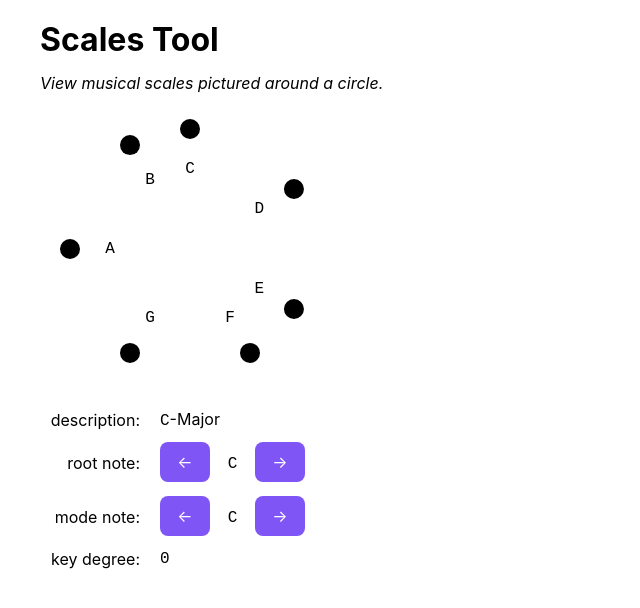
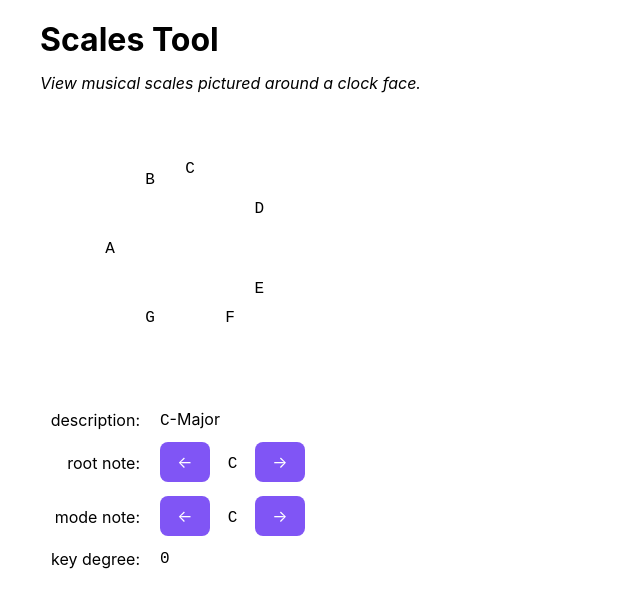
Before and after one commit to taylorhummon/scales-tool, a React (Vite) app: page / in a window 1280 px wide. Shown: the top 608 px of the page, without its empty margins (0-640 px from the left). Built offline with nearby package versions, Linux system fonts and the light colour scheme; a web font is replaced by a local one.

Commit message:
lighten unoccupied tick marks

```diff
--- a/index.html
+++ b/index.html
@@ -18,7 +18,7 @@
       Scales Tool
     </p>
     <p class="instructions">
-      View musical scales pictured around a circle.
+      View musical scales pictured around a clock face.
     </p>
     <div id="scales-tool-mount-point"></div>
     <script type="module" src="src/index.tsx"></script>
--- a/src/components/Canvas.tsx
+++ b/src/components/Canvas.tsx
@@ -4,7 +4,6 @@ import Clock from "src/components/Clock";
 import KeyDegree from "src/components/KeyDegree";
 import KeyDescription from "src/components/KeyDescription";
 import ModeNote from "src/components/ModeNote";
-import NoteDot from "src/components/NoteDot";
 import NoteLabel from "src/components/NoteLabel";
 import RootNote from "src/components/RootNote";
 import { buildClassString } from "src/utilities/css";
@@ -32,14 +31,9 @@ export default function Canvas({
         height="300px"
         width="300px"
       >
-        <Clock />
-        {arrayFromMap(derived.locatedNoteBySolfegeName, (locatedNote, solfegeName) => (
-          <NoteDot
-            key={solfegeName}
-            location={locatedNote.location}
-            solfegeName={solfegeName}
-          />
-        ))}
+        <Clock
+          occupiedTickMarks={derived.occupiedTickMarks}
+        />
         {arrayFromMap(derived.locatedNoteBySolfegeName, (locatedNote, solfegeName) => (
           <NoteLabel
             key={solfegeName}
--- a/src/components/Clock.module.css
+++ b/src/components/Clock.module.css
@@ -1,7 +1,7 @@
-@value color-gray from "../constants.css";
+@value color-dark-gray from "../constants.css";
 
 .clock {
   fill: none;
   stroke-width: 2;
-  stroke: color-gray;
+  stroke: color-dark-gray;
 }
--- a/src/components/Clock.tsx
+++ b/src/components/Clock.tsx
@@ -6,16 +6,26 @@ import { buildClassString } from "src/utilities/css";
 import cssModule from "src/components/Clock.module.css";
 
 
-export default function Clock(): JSX.Element {
+interface ClockProps {
+  occupiedTickMarks: Set<number>;
+}
+
+export default function Clock({
+  occupiedTickMarks
+}: ClockProps): JSX.Element {
+  const ticks = buildIndicesArray(12).map((hour) => {
+    const isOccupied = occupiedTickMarks.has(hour);
+    return Tick({ hour, isOccupied });
+  });
   return (
     <>
+      {ticks}
       <circle
         className={buildClassString(cssModule, ["clock"])}
         cx="0"
         cy="0"
         r={CLOCK_RADIUS}
       />
-      {buildIndicesArray(12).map((hour) => Tick({ hour }))}
     </>
   );
 }
--- a/src/components/NoteDot.module.css
+++ /dev/null
@@ -1,72 +0,0 @@
-@value color-black from "../constants.css";
-
-.note-dot {
-  fill: color-black;
-  offset-rotate: 0deg;
-
-  &.do {
-    &.only {
-      offset-path: path("M 0,-120");
-    }
-  }
-
-  &.re {
-    &.early {
-      offset-path: path("M 60,-103.92304845413263");
-    }
-
-    &.late {
-      offset-path: path("M 103.92304845413263,-60");
-    }
-  }
-
-  &.mi {
-    &.early {
-      offset-path: path("M 120,0");
-    }
-
-    &.late {
-      offset-path: path("M 103.92304845413263,60");
-    }
-  }
-
-  &.fa {
-    &.early {
-      offset-path: path("M 60,103.92304845413263");
-    }
-
-    &.late {
-      offset-path: path("M 0,120");
-    }
-  }
-
-  &.sol {
-    &.early {
-      offset-path: path("M 0,120");
-    }
-
-    &.late {
-      offset-path: path("M -60,103.92304845413263");
-    }
-  }
-
-  &.la {
-    &.early {
-      offset-path: path("M -103.92304845413263,60");
-    }
-
-    &.late {
-      offset-path: path("M -120,0");
-    }
-  }
-
-  &.ti {
-    &.early {
-      offset-path: path("M -103.92304845413263,-60");
-    }
-
-    &.late {
-      offset-path: path("M -60,-103.92304845413263");
-    }
-  }
-}
--- a/src/components/NoteDot.tsx
+++ /dev/null
@@ -1,25 +0,0 @@
-import { SolfegeName, Location } from "src/enumerations";
-import { buildClassString } from "src/utilities/css";
-
-import cssModule from "src/components/NoteDot.module.css";
-
-
-interface NoteDotProps {
-  location: Location;
-  solfegeName: SolfegeName;
-}
-
-export default function NoteDot({
-  location,
-  solfegeName
-}: NoteDotProps): JSX.Element {
-  return (
-    <circle
-      className={buildClassString(cssModule, ["note-dot", solfegeName, location])}
-      cx="0"
-      cy="0"
-      r="10"
-      data-testid={`note-dot-${solfegeName}`}
-    />
-  );
-}
--- a/src/components/Tick.module.css
+++ b/src/components/Tick.module.css
@@ -1,6 +1,14 @@
-@value color-gray from "../constants.css";
+@value color-light-gray, color-dark-gray from "../constants.css";
 
 .tick {
   stroke-width: 3;
-  stroke: color-gray;
+  stroke: color-light-gray;
+
+  &.root {
+    stroke-width: 7;
+  }
+
+  &.occupied {
+    stroke: color-dark-gray;
+  }
 }
--- a/src/components/Tick.tsx
+++ b/src/components/Tick.tsx
@@ -6,14 +6,16 @@ import cssModule from "src/components/Tick.module.css";
 
 interface TickProps {
   hour: number;
+  isOccupied: boolean;
 }
 
 export default function Tick({
-  hour
+  hour,
+  isOccupied
 }: TickProps): JSX.Element {
   return (
     <line
-      className={className(hour)}
+      className={className(hour, isOccupied)}
       key={hour}
       x1={xOnClockAt(hour)}
       y1={yOnClockAt(hour)}
@@ -24,9 +26,11 @@ export default function Tick({
 }
 
 function className(
-  hour: number
+  hour: number,
+  isOccupied: boolean
 ): string {
   const classNames = ["tick"];
   if (hour === 0) classNames.push("root");
+  if (isOccupied) classNames.push("occupied");
   return buildClassString(cssModule, classNames);
 }
--- a/src/constants.css
+++ b/src/constants.css
@@ -1,2 +1,3 @@
-@value color-black: #000000;
-@value color-gray: #7F7F7F;
+@value color-black: rgb(0, 0, 0);
+@value color-dark-gray: rgb(30, 30, 30);
+@value color-light-gray: rgb(220, 220, 220);
--- a/src/types.ts
+++ b/src/types.ts
@@ -9,6 +9,7 @@ export interface Derived {
   modeNote: NaturalNote;
   keyDegree: number;
   locatedNoteBySolfegeName: Map<SolfegeName, LocatedNote>;
+  occupiedTickMarks: Set<number>;
 }
 
 export interface LocatedNote {
--- a/src/utilities/derived.ts
+++ b/src/utilities/derived.ts
@@ -1,5 +1,3 @@
-import type { Derived, LocatedNote, Note } from "src/types";
-
 import {
   Location,
   NATURAL_NOTES_IN_FCGDAEB_ORDER,
@@ -7,6 +5,7 @@ import {
   SOLFEGE_NAMES_IN_FCGDAEB_ORDER,
   SolfegeName,
 } from "src/enumerations";
+import type { Derived, LocatedNote, Note } from "src/types";
 import { buildMap } from "src/utilities/map";
 import { getNoteBySolfegeName } from "src/utilities/music";
 
@@ -16,13 +15,15 @@ export function derivedFromState(
   modeNumber: number
 ): Derived {
   const noteBySolfegeName = getNoteBySolfegeName(modeNumber, rootNumber);
+  const locatedNoteBySolfegeName = getLocatedNoteBySolfegeName(noteBySolfegeName, modeNumber);
   return {
     rootNumber,
     modeNumber,
     rootNote: getRootNote(noteBySolfegeName),
     modeNote: getModeNote(modeNumber),
     keyDegree: rootNumber - modeNumber,
-    locatedNoteBySolfegeName: getLocatedNoteBySolfegeName(noteBySolfegeName, modeNumber),
+    locatedNoteBySolfegeName,
+    occupiedTickMarks: getOccupiedTickMarks(locatedNoteBySolfegeName),
   };
 }
 
@@ -36,7 +37,7 @@ function getRootNote(
   noteBySolfegeName: Map<SolfegeName, Note>
 ): Note {
   const note = noteBySolfegeName.get(SolfegeName.Do);
-  if (! note) throw 'Oops. Could not find root note';
+  if (! note) throw "Oops. Could not find root note";
   return note;
 }
 
@@ -55,7 +56,7 @@ function getNote(
   solfegeName: SolfegeName
 ): Note {
   const note = noteBySolfegeName.get(solfegeName);
-  if (! note) throw 'Oops. Could not find note!';
+  if (! note) throw "Oops. Could not find note!";
   return note;
 }
 
@@ -68,3 +69,30 @@ function getLocation(
   if (index === -1) throw new Error(`invalid solfege note: ${solfegeName}`);
   return (modeNumber > index - 3) ? Location.Early : Location.Late;
 }
+
+function getOccupiedTickMarks(
+  locatedNoteBySolfegeName: Map<SolfegeName, LocatedNote>
+): Set<number> {
+  const tickMarks: Set<number> = new Set();
+  const doLocation = locatedNoteBySolfegeName.get(SolfegeName.Do)?.location;
+  if (doLocation === Location.Only) tickMarks.add(0);
+  const reLocation = locatedNoteBySolfegeName.get(SolfegeName.Re)?.location;
+  if (reLocation === Location.Early) tickMarks.add(1);
+  if (reLocation === Location.Late) tickMarks.add(2);
+  const miLocation = locatedNoteBySolfegeName.get(SolfegeName.Mi)?.location;
+  if (miLocation === Location.Early) tickMarks.add(3);
+  if (miLocation === Location.Late) tickMarks.add(4);
+  const faLocation = locatedNoteBySolfegeName.get(SolfegeName.Fa)?.location;
+  if (faLocation === Location.Early) tickMarks.add(5);
+  if (faLocation === Location.Late) tickMarks.add(6);
+  const solLocation = locatedNoteBySolfegeName.get(SolfegeName.Sol)?.location;
+  if (solLocation === Location.Early) tickMarks.add(6);
+  if (solLocation === Location.Late) tickMarks.add(7);
+  const laLocation = locatedNoteBySolfegeName.get(SolfegeName.La)?.location;
+  if (laLocation === Location.Early) tickMarks.add(8);
+  if (laLocation === Location.Late) tickMarks.add(9);
+  const tiLocation = locatedNoteBySolfegeName.get(SolfegeName.Ti)?.location;
+  if (tiLocation === Location.Early) tickMarks.add(10);
+  if (tiLocation === Location.Late) tickMarks.add(11);
+  return tickMarks;
+}
```
